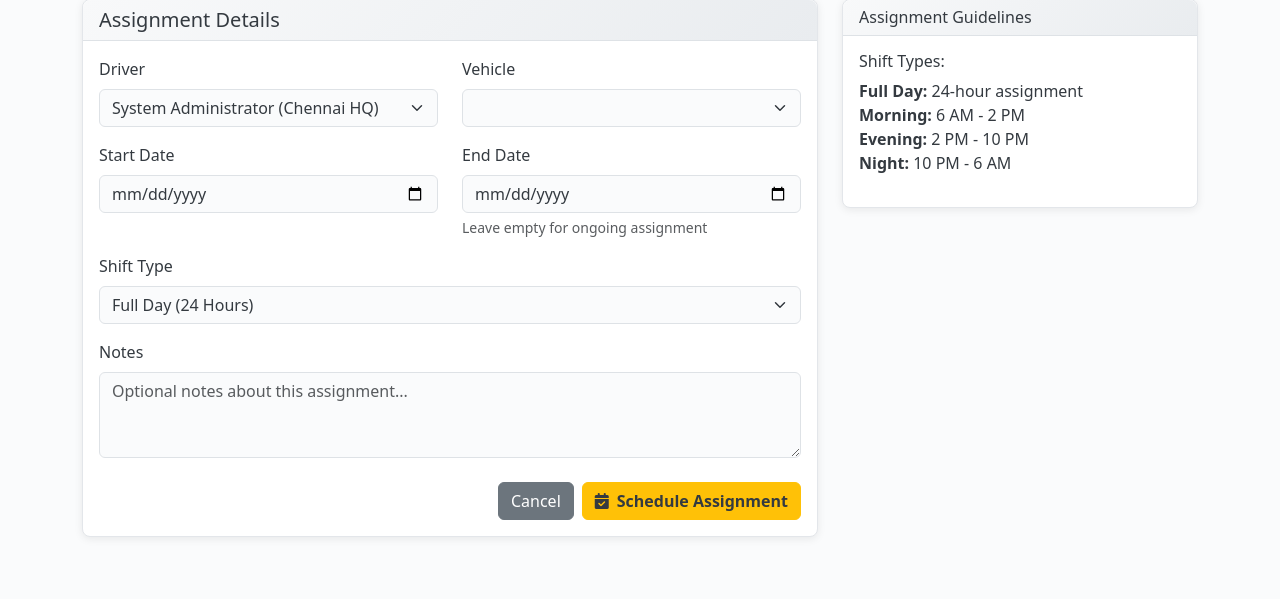
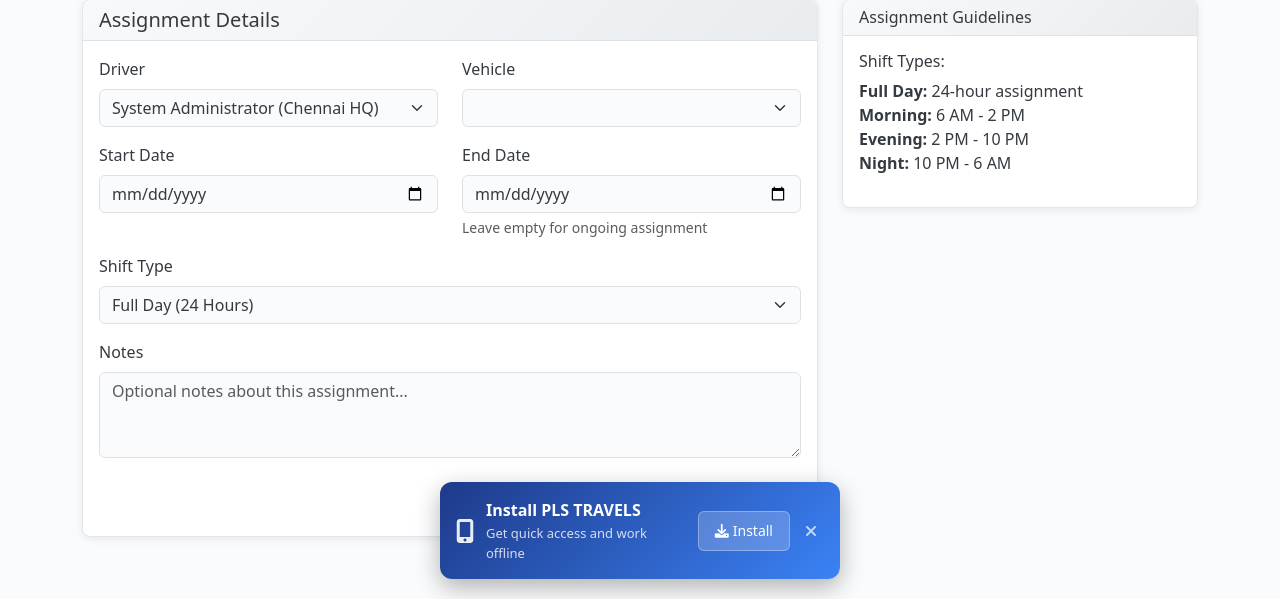
Before and after one commit to jyothilaxmika/pls_travels_webapp, a Flask app: page /admin/assignments/add in a window 1280 px wide. Shown: the part 201-800 px from the top of the page. Run offline with Flask 3, Linux system fonts and the light colour scheme; a user stored in the database is signed in; lists and menus that the app fills with data are empty; some libraries are stand-ins or nearby versions.

Commit message:
Enable app-like installation and enhance navigation
Adds PWA installation capabilities and optimizes user navigation through swipe gestures and keyboard shortcuts, including a new `pwa-install.js` script and updates to `base.html`.

Replit-Commit-Author: Agent
Replit-Commit-Session-Id: 626ef9f4-d1e1-428f-a702-a53055126ca4
Replit-Commit-Checkpoint-Type: intermediate_checkpoint
Replit-Commit-Screenshot-Url: https://storage.googleapis.com/screenshot-production-us-central1/2d68058b-86b7-4e9f-94ee-3c5728562a13/626ef9f4-d1e1-428f-a702-a53055126ca4/9B07crv

```diff
--- /dev/null
+++ b/static/js/pwa-install.js
@@ -0,0 +1,588 @@
+// PWA Installation and App-like Navigation Enhancement
+class PWAInstallManager {
+  constructor() {
+    this.deferredPrompt = null;
+    this.isInstalled = false;
+    this.isStandalone = false;
+
+    this.init();
+  }
+
+  init() {
+    this.checkInstallStatus();
+    this.setupEventListeners();
+    this.enhanceNavigation();
+    this.setupInstallBanner();
+  }
+
+  checkInstallStatus() {
+    // Check if app is running in standalone mode
+    this.isStandalone = window.matchMedia('(display-mode: standalone)').matches ||
+                      window.navigator.standalone ||
+                      document.referrer.includes('android-app://');
+
+    // Check if app is already installed
+    this.isInstalled = this.isStandalone;
+
+    if (this.isInstalled) {
+      console.log('[PWA-Install] App is running in installed mode');
+      this.enhanceInstalledExperience();
+    }
+  }
+
+  setupEventListeners() {
+    // Listen for beforeinstallprompt event
+    window.addEventListener('beforeinstallprompt', (e) => {
+      e.preventDefault();
+      this.deferredPrompt = e;
+      console.log('[PWA-Install] Install prompt available');
+
+      if (!this.isInstalled) {
+        this.showInstallBanner();
+      }
+    });
+
+    // Listen for appinstalled event
+    window.addEventListener('appinstalled', () => {
+      console.log('[PWA-Install] App was installed');
+      this.deferredPrompt = null;
+      this.isInstalled = true;
+      this.hideInstallBanner();
+      this.showSuccessMessage();
+      this.enhanceInstalledExperience();
+    });
+
+    // Listen for display mode changes
+    window.matchMedia('(display-mode: standalone)').addEventListener('change', (e) => {
+      this.isStandalone = e.matches;
+      if (this.isStandalone) {
+        this.enhanceInstalledExperience();
+      }
+    });
+  }
+
+  enhanceNavigation() {
+    // Add swipe gestures for mobile navigation
+    if ('ontouchstart' in window) {
+      this.setupSwipeNavigation();
+    }
+
+    // Add keyboard shortcuts
+    this.setupKeyboardShortcuts();
+
+    // Enhance back button behavior
+    this.enhanceBackButton();
+  }
+
+  setupSwipeNavigation() {
+    let startX = null;
+    let startY = null;
+
+    document.addEventListener('touchstart', (e) => {
+      startX = e.touches[0].clientX;
+      startY = e.touches[0].clientY;
+    });
+
+    document.addEventListener('touchend', (e) => {
+      if (!startX || !startY) return;
+
+      const endX = e.changedTouches[0].clientX;
+      const endY = e.changedTouches[0].clientY;
+
+      const diffX = startX - endX;
+      const diffY = startY - endY;
+
+      // Swipe threshold
+      const threshold = 100;
+
+      if (Math.abs(diffX) > Math.abs(diffY) && Math.abs(diffX) > threshold) {
+        if (diffX > 0) {
+          // Swipe left - go forward
+          this.handleSwipeLeft();
+        } else {
+          // Swipe right - go back
+          this.handleSwipeRight();
+        }
+      }
+
+      startX = null;
+      startY = null;
+    });
+  }
+
+  handleSwipeLeft() {
+    // Implement forward navigation logic
+    console.log('[PWA-Install] Swipe left detected');
+  }
+
+  handleSwipeRight() {
+    // Implement back navigation logic
+    if (window.history.length > 1) {
+      window.history.back();
+    }
+  }
+
+  setupKeyboardShortcuts() {
+    document.addEventListener('keydown', (e) => {
+      // Alt + H - Home
+      if (e.altKey && e.key === 'h') {
+        e.preventDefault();
+        window.location.href = '/';
+      }
+
+      // Alt + D - Dashboard
+      if (e.altKey && e.key === 'd') {
+        e.preventDefault();
+        if (window.location.pathname.includes('/admin/')) {
+          window.location.href = '/admin/dashboard';
+        } else if (window.location.pathname.includes('/driver/')) {
+          window.location.href = '/driver/dashboard';
+        }
+      }
+
+      // Ctrl + K - Quick search (future enhancement)
+      if (e.ctrlKey && e.key === 'k') {
+        e.preventDefault();
+        this.openQuickSearch();
+      }
+    });
+  }
+
+  enhanceBackButton() {
+    // Add visual feedback for back navigation
+    const backButtons = document.querySelectorAll('[data-action="back"]');
+    backButtons.forEach(button => {
+      button.addEventListener('click', (e) => {
+        e.preventDefault();
+        window.history.back();
+      });
+    });
+  }
+
+  setupInstallBanner() {
+    // Create persistent install banner for eligible devices
+    if (!this.isInstalled && this.shouldShowInstallPrompt()) {
+      setTimeout(() => {
+        this.showInstallBanner();
+      }, 5000); // Show after 5 seconds
+    }
+  }
+
+  shouldShowInstallPrompt() {
+    // Check if user has previously dismissed install prompt
+    const dismissed = localStorage.getItem('pwa-install-dismissed');
+    if (dismissed) {
+      const dismissedTime = new Date(dismissed);
+      const now = new Date();
+      const daysSinceDismissed = (now - dismissedTime) / (1000 * 60 * 60 * 24);
+
+      // Show again after 7 days
+      return daysSinceDismissed >= 7;
+    }
+
+    return true;
+  }
+
+  showInstallBanner() {
+    // Don't show if already showing or installed
+    if (document.getElementById('pwa-install-banner') || this.isInstalled) {
+      return;
+    }
+
+    const banner = document.createElement('div');
+    banner.id = 'pwa-install-banner';
+    banner.className = 'pwa-install-banner';
+    banner.innerHTML = `
+      <div class="pwa-banner-content">
+        <div class="pwa-banner-icon">
+          <i class="fas fa-mobile-alt"></i>
+        </div>
+        <div class="pwa-banner-text">
+          <div class="pwa-banner-title">Install PLS TRAVELS</div>
+          <div class="pwa-banner-subtitle">Get quick access and work offline</div>
+        </div>
+        <div class="pwa-banner-actions">
+          <button class="pwa-btn-install" onclick="pwaInstall.installApp()">
+            <i class="fas fa-download me-1"></i>Install
+          </button>
+          <button class="pwa-btn-close" onclick="pwaInstall.dismissBanner()">
+            <i class="fas fa-times"></i>
+          </button>
+        </div>
+      </div>
+    `;
+
+    document.body.appendChild(banner);
+
+    // Add styles
+    this.addInstallBannerStyles();
+
+    // Animate in
+    setTimeout(() => {
+      banner.classList.add('show');
+    }, 100);
+  }
+
+  addInstallBannerStyles() {
+    const styles = `
+      .pwa-install-banner {
+        position: fixed;
+        bottom: -100px;
+        left: 20px;
+        right: 20px;
+        background: linear-gradient(135deg, #1e3a8a 0%, #3b82f6 100%);
+        color: white;
+        border-radius: 12px;
+        box-shadow: 0 8px 24px rgba(0, 0, 0, 0.3);
+        z-index: 1060;
+        transition: bottom 0.3s ease-in-out;
+        max-width: 400px;
+        margin: 0 auto;
+      }
+
+      .pwa-install-banner.show {
+        bottom: 20px;
+      }
+
+      .pwa-banner-content {
+        display: flex;
+        align-items: center;
+        padding: 16px;
+        gap: 12px;
+      }
+
+      .pwa-banner-icon {
+        font-size: 24px;
+        opacity: 0.9;
+      }
+
+      .pwa-banner-text {
+        flex: 1;
+      }
+
+      .pwa-banner-title {
+        font-weight: 600;
+        font-size: 16px;
+        margin-bottom: 2px;
+      }
+
+      .pwa-banner-subtitle {
+        font-size: 13px;
+        opacity: 0.8;
+      }
+
+      .pwa-banner-actions {
+        display: flex;
+        gap: 8px;
+      }
+
+      .pwa-btn-install {
+        background: rgba(255, 255, 255, 0.2);
+        border: 1px solid rgba(255, 255, 255, 0.3);
+        color: white;
+        padding: 8px 16px;
+        border-radius: 6px;
+        font-weight: 500;
+        font-size: 14px;
+        cursor: pointer;
+        transition: all 0.2s ease;
+      }
+
+      .pwa-btn-install:hover {
+        background: rgba(255, 255, 255, 0.3);
+        transform: translateY(-1px);
+      }
+
+      .pwa-btn-close {
+        background: transparent;
+        border: none;
+        color: white;
+        padding: 8px;
+        border-radius: 4px;
+        cursor: pointer;
+        opacity: 0.7;
+        transition: opacity 0.2s ease;
+      }
+
+      .pwa-btn-close:hover {
+        opacity: 1;
+      }
+
+      @media (max-width: 768px) {
+        .pwa-install-banner {
+          left: 10px;
+          right: 10px;
+        }
+
+        .pwa-banner-content {
+          padding: 12px;
+        }
+
+        .pwa-banner-title {
+          font-size: 15px;
+        }
+
+        .pwa-banner-subtitle {
+          font-size: 12px;
+        }
+      }
+    `;
+
+    const styleElement = document.createElement('style');
+    styleElement.textContent = styles;
+    document.head.appendChild(styleElement);
+  }
+
+  hideInstallBanner() {
+    const banner = document.getElementById('pwa-install-banner');
+    if (banner) {
+      banner.classList.remove('show');
+      setTimeout(() => {
+        banner.remove();
+      }, 300);
+    }
+  }
+
+  dismissBanner() {
+    this.hideInstallBanner();
+    localStorage.setItem('pwa-install-dismissed', new Date().toISOString());
+  }
+
+  async installApp() {
+    if (!this.deferredPrompt) {
+      this.showFallbackInstallInstructions();
+      return;
+    }
+
+    try {
+      this.deferredPrompt.prompt();
+      const result = await this.deferredPrompt.userChoice;
+
+      console.log('[PWA-Install] User choice:', result.outcome);
+
+      if (result.outcome === 'accepted') {
+        this.hideInstallBanner();
+      }
+
+      this.deferredPrompt = null;
+    } catch (error) {
+      console.error('[PWA-Install] Install failed:', error);
+      this.showFallbackInstallInstructions();
+    }
+  }
+
+  showFallbackInstallInstructions() {
+    const isIOS = /iPad|iPhone|iPod/.test(navigator.userAgent);
+    const isAndroid = /Android/.test(navigator.userAgent);
+
+    let instructions = '';
+
+    if (isIOS) {
+      instructions = `
+        <div class="install-instructions">
+          <h5><i class="fab fa-apple me-2"></i>Install on iOS</h5>
+          <ol>
+            <li>Tap the Share button <i class="fas fa-share"></i></li>
+            <li>Scroll down and tap "Add to Home Screen"</li>
+            <li>Tap "Add" to install PLS TRAVELS</li>
+          </ol>
+        </div>
+      `;
+    } else if (isAndroid) {
+      instructions = `
+        <div class="install-instructions">
+          <h5><i class="fab fa-android me-2"></i>Install on Android</h5>
+          <ol>
+            <li>Tap the menu button <i class="fas fa-ellipsis-v"></i></li>
+            <li>Select "Add to Home screen" or "Install app"</li>
+            <li>Confirm to install PLS TRAVELS</li>
+          </ol>
+        </div>
+      `;
+    } else {
+      instructions = `
+        <div class="install-instructions">
+          <h5><i class="fas fa-desktop me-2"></i>Install on Desktop</h5>
+          <ol>
+            <li>Look for the install icon in your browser's address bar</li>
+            <li>Or check your browser's menu for "Install PLS TRAVELS"</li>
+            <li>Follow the prompts to install</li>
+          </ol>
+        </div>
+      `;
+    }
+
+    this.showModal('Install PLS TRAVELS App', instructions);
+  }
+
+  showModal(title, content) {
+    const modal = document.createElement('div');
+    modal.className = 'modal fade';
+    modal.innerHTML = `
+      <div class="modal-dialog">
+        <div class="modal-content">
+          <div class="modal-header">
+            <h5 class="modal-title">${title}</h5>
+            <button type="button" class="btn-close" data-bs-dismiss="modal"></button>
+          </div>
+          <div class="modal-body">
+            ${content}
+          </div>
+          <div class="modal-footer">
+            <button type="button" class="btn btn-secondary" data-bs-dismiss="modal">Close</button>
+          </div>
+        </div>
+      </div>
+    `;
+
+    document.body.appendChild(modal);
+
+    const bootstrapModal = new bootstrap.Modal(modal);
+    bootstrapModal.show();
+
+    modal.addEventListener('hidden.bs.modal', () => {
+      modal.remove();
+    });
+  }
+
+  enhanceInstalledExperience() {
+    // Add app-like behaviors for installed version
+    this.hideAddressBar();
+    this.preventZoom();
+    this.enhanceStatusBar();
+    this.addAppBadging();
+  }
+
+  hideAddressBar() {
+    // Auto-hide address bar on mobile
+    if (window.innerHeight < window.innerWidth) return;
+
+    setTimeout(() => {
+      window.scrollTo(0, 1);
+    }, 0);
+  }
+
+  preventZoom() {
+    // Prevent pinch zoom in installed app
+    document.addEventListener('gesturestart', (e) => {
+      e.preventDefault();
+    });
+
+    document.addEventListener('gesturechange', (e) => {
+      e.preventDefault();
+    });
+
+    document.addEventListener('gestureend', (e) => {
+      e.preventDefault();
+    });
+  }
+
+  enhanceStatusBar() {
+    // Update status bar color based on page
+    const updateStatusBar = () => {
+      const isDarkPage = document.body.classList.contains('dark-theme');
+      const metaThemeColor = document.querySelector('meta[name="theme-color"]');
+
+      if (metaThemeColor) {
+        metaThemeColor.content = isDarkPage ? '#1a1a1a' : '#1e3a8a';
+      }
+    };
+
+    updateStatusBar();
+
+    // Watch for theme changes
+    const observer = new MutationObserver(updateStatusBar);
+    observer.observe(document.body, { attributes: true, attributeFilter: ['class'] });
+  }
+
+  addAppBadging() {
+    // Add app badge for notifications (if supported)
+    if ('setAppBadge' in navigator) {
+      this.setupAppBadging();
+    }
+  }
+
+  setupAppBadging() {
+    // Example: Update app badge based on notifications
+    const updateBadge = (count) => {
+      if (count > 0) {
+        navigator.setAppBadge(count);
+      } else {
+        navigator.clearAppBadge();
+      }
+    };
+
+    // Listen for notification updates
+    window.addEventListener('notifications-updated', (e) => {
+      updateBadge(e.detail.count);
+    });
+  }
+
+  openQuickSearch() {
+    // Placeholder for quick search functionality
+    console.log('[PWA-Install] Quick search opened');
+    // TODO: Implement quick search modal
+  }
+
+  showSuccessMessage() {
+    const toast = document.createElement('div');
+    toast.className = 'toast align-items-center text-white bg-success border-0 position-fixed';
+    toast.style.cssText = 'top: 20px; right: 20px; z-index: 1070;';
+    toast.innerHTML = `
+      <div class="d-flex">
+        <div class="toast-body">
+          <i class="fas fa-check-circle me-2"></i>
+          PLS TRAVELS installed successfully!
+        </div>
+        <button type="button" class="btn-close btn-close-white me-2 m-auto" data-bs-dismiss="toast"></button>
+      </div>
+    `;
+
+    document.body.appendChild(toast);
+
+    const bootstrapToast = new bootstrap.Toast(toast);
+    bootstrapToast.show();
+
+    toast.addEventListener('hidden.bs.toast', () => {
+      toast.remove();
+    });
+  }
+}
+
+// Initialize PWA Install Manager
+let pwaInstall;
+
+document.addEventListener('DOMContentLoaded', () => {
+  pwaInstall = new PWAInstallManager();
+  window.pwaInstall = pwaInstall;
+  console.log('[PWA-Install] PWA Install Manager ready');
+});
+
+// Add helper functions for enhanced navigation
+window.PWANavigation = {
+  goBack: () => {
+    if (window.history.length > 1) {
+      window.history.back();
+    } else {
+      window.location.href = '/';
+    }
+  },
+
+  goHome: () => {
+    window.location.href = '/';
+  },
+
+  goDashboard: () => {
+    if (window.location.pathname.includes('/admin/')) {
+      window.location.href = '/admin/dashboard';
+    } else if (window.location.pathname.includes('/driver/')) {
+      window.location.href = '/driver/dashboard';
+    } else {
+      window.location.href = '/';
+    }
+  },
+
+  refresh: () => {
+    window.location.reload();
+  }
+};
--- a/templates/base.html
+++ b/templates/base.html
@@ -376,6 +376,7 @@
 
     <!-- PWA Scripts -->
     <script src="{{ url_for('static', filename='js/pwa.js') }}"></script>
+    <script src="{{ url_for('static', filename='js/pwa-install.js') }}"></script>
     {% block scripts %}{% endblock %}
     {% block extra_js %}{% endblock %}
 </body>
```
